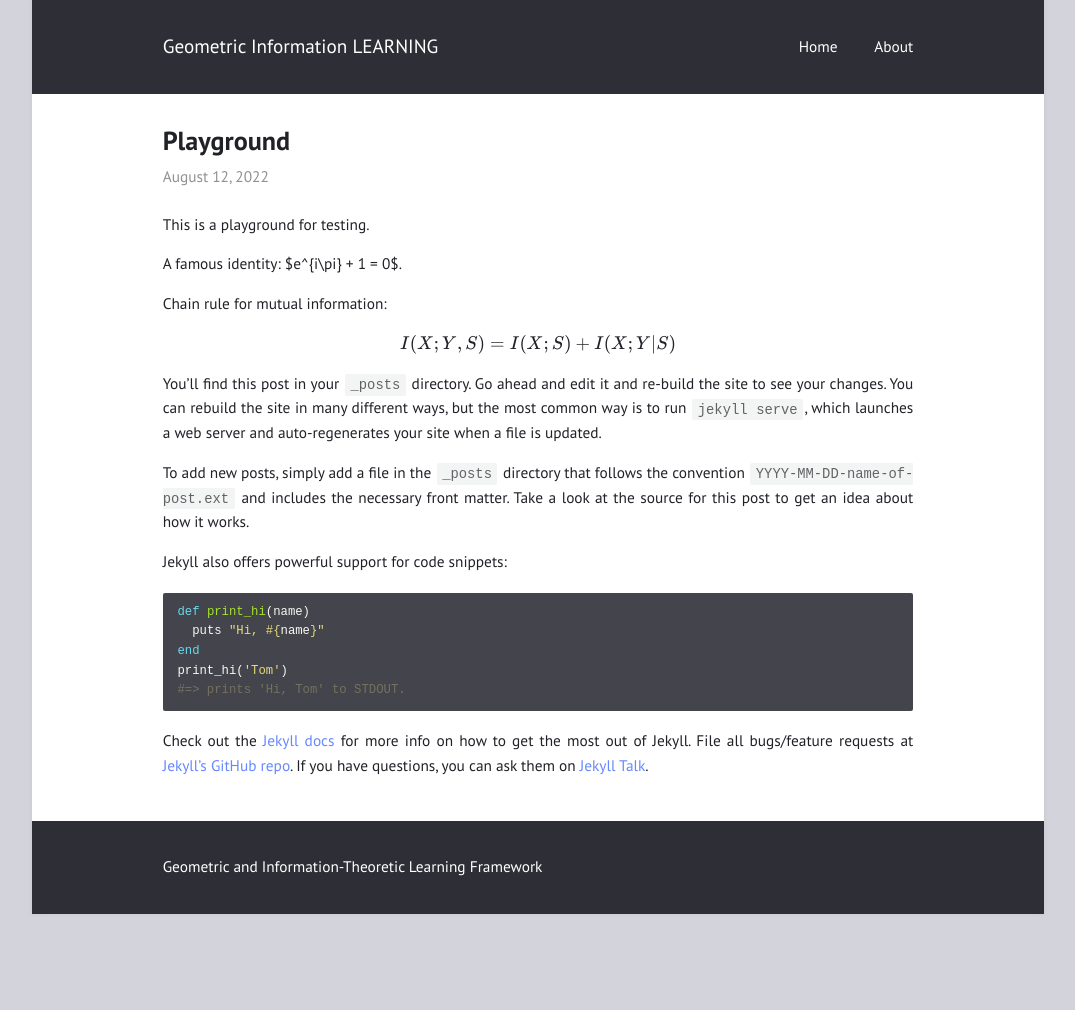
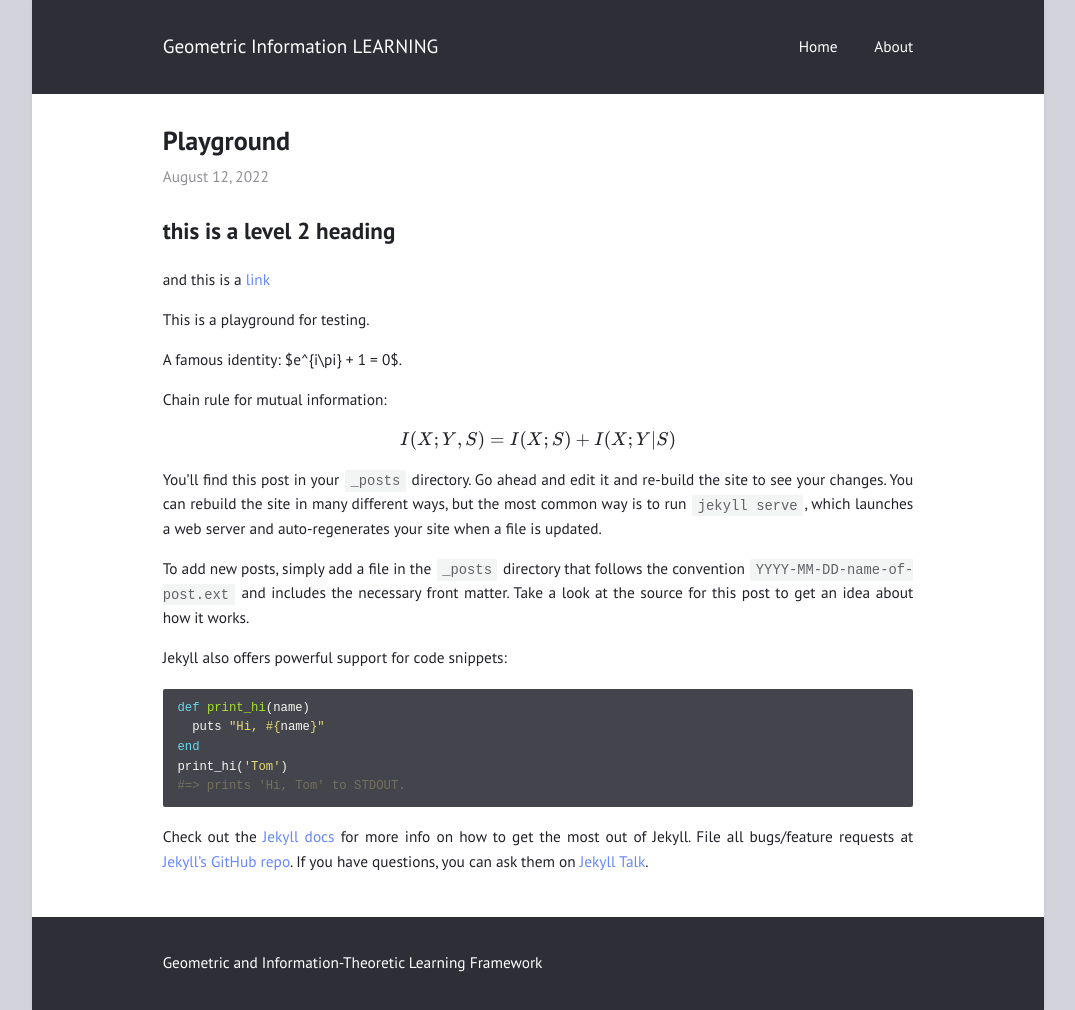
Before and after one commit to gilearning/gilearning.github.io, a Jekyll site: the page built from _posts/2022-08-12-playground.md, in a window 1280 px wide. Shown: the whole page, without its empty margins (102-1177 px from the left). Built offline with Jekyll 4.4.1, drawn with Linux system fonts in a browser that asks for light colours; before the commit the page ends 914 px from its top, so only the background shows below that.

Commit message:
Update 2022-08-12-playground.md

```diff
--- a/_posts/2022-08-12-playground.md
+++ b/_posts/2022-08-12-playground.md
@@ -2,6 +2,9 @@
 title: "Playground"
 layout: post
 ---
+## this is a level 2 heading
+
+and this is a [link](https://lizhongzheng.mit.edu)
 
 This is a playground for testing.
 
```
